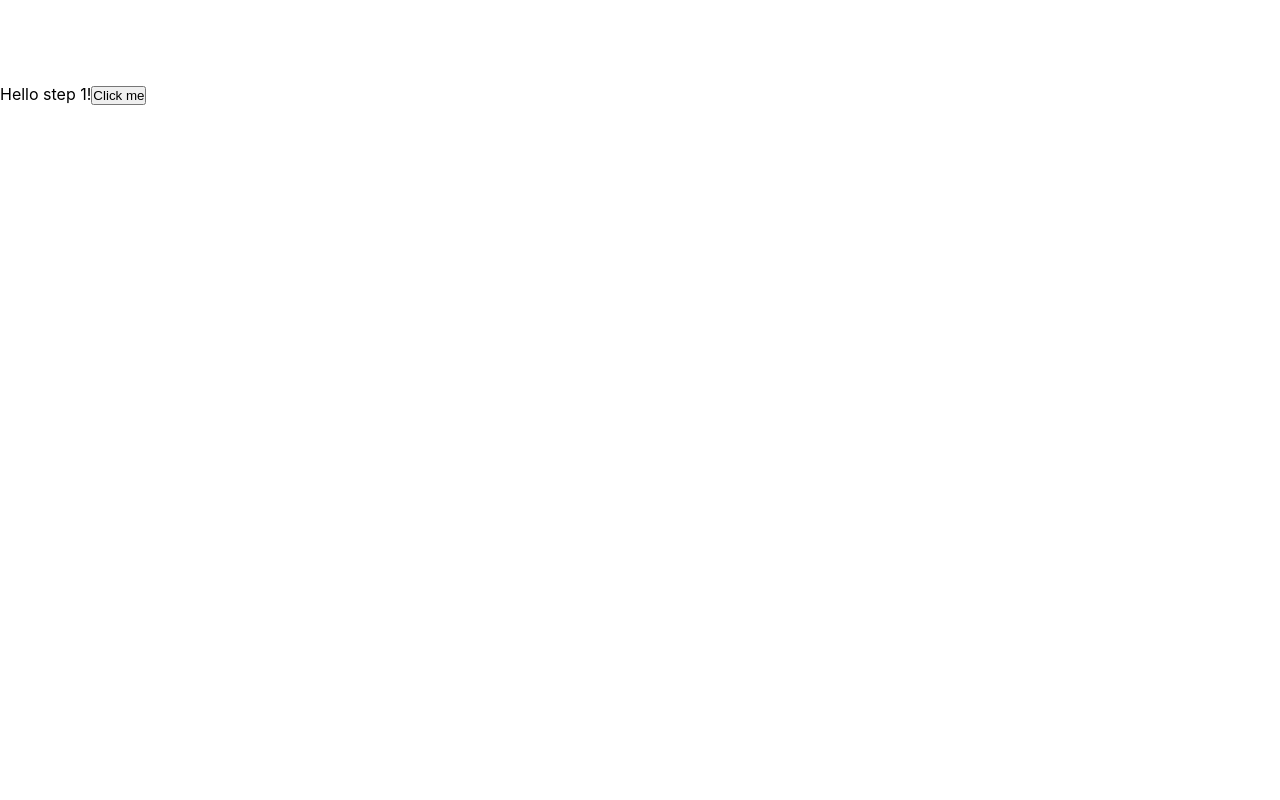
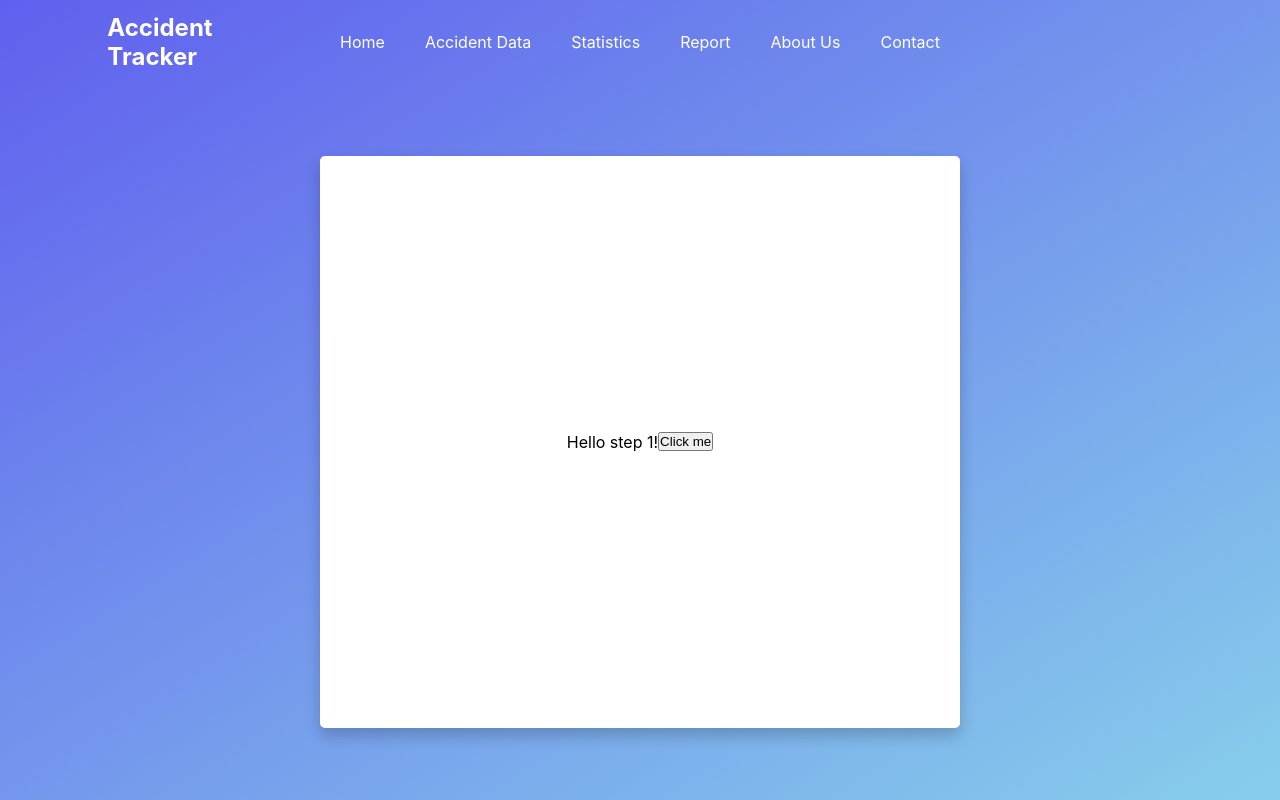
Before and after one commit to vikie1/school-project, a React (Create React App) app in the folder web-frontend/: page /report in a window 1280 px wide. Built offline with nearby package versions, Linux system fonts and the light colour scheme.

Commit message:
done with step form container page

```diff
--- a/web-frontend/src/components/FourthStep.jsx
+++ b/web-frontend/src/components/FourthStep.jsx
@@ -2,7 +2,7 @@ export const FourthStep = ({dataFromForms}) => {
     return (
         <>
         Hello step 4!
-        <button onClick={() => dataFromForms("hi", 5)}>Click me</button>
+        <button onClick={() => dataFromForms("hi", 1)}>Click me</button>
         </>
     );
 }
--- a/web-frontend/src/pages/ReportPage.jsx
+++ b/web-frontend/src/pages/ReportPage.jsx
@@ -1,3 +1,5 @@
+/** @jsxImportSource @emotion/react */
+import { css } from "@emotion/react";
 import { useState } from "react";
 import { FirstStep } from "../components/FirstStep";
 import { FourthStep } from "../components/FourthStep";
@@ -5,27 +7,57 @@ import { Header } from "../components/Header";
 import { SecondStep } from "../components/SecondStep";
 import { ThirdStep } from "../components/ThirdStep";
 
+export const ReportPage = (props) => {
+  const [steps, setSteps] = useState(1);
 
-export const ReportPage = (props) => {
-    const [steps, setSteps] = useState(1);
+  const { root, main } = reportPageStyles();
 
-    const dataFromForms = (data, nextStep) => {
-        setSteps(nextStep);
-        console.log(data, nextStep);
-    };
+  const dataFromForms = (data, nextStep) => {
+    setSteps(nextStep);
+    console.log(data, nextStep);
+  };
 
   return (
     <>
-      <div>
+      <div css={root}>
         <Header pageTitle={"Report Accident"} />
 
-        <main>
-            {steps === 1 && <FirstStep dataFromForms={dataFromForms}/>}
-            {steps === 2 && <SecondStep dataFromForms={dataFromForms}/>}
-            {steps === 3 && <ThirdStep dataFromForms={dataFromForms}/>}
-            {steps === 4 && <FourthStep dataFromForms={dataFromForms}/>}
+        <main css={main}>
+          {steps === 1 && <FirstStep dataFromForms={dataFromForms} />}
+          {steps === 2 && <SecondStep dataFromForms={dataFromForms} />}
+          {steps === 3 && <ThirdStep dataFromForms={dataFromForms} />}
+          {steps === 4 && <FourthStep dataFromForms={dataFromForms} />}
         </main>
       </div>
     </>
   );
 };
+
+export const reportPageStyles = () => {
+  const root = css`
+    background-image: linear-gradient(to bottom right, #6060ee, skyblue);
+    width: 100vw;
+    height: 100vh;
+    display: grid;
+    grid-template-rows: min-content auto;
+    grid-template-columns: 1fr;
+  `;
+
+  const main = css`
+    width: 50%;
+    height: 80%;
+    margin: auto;
+    background-color: white;
+
+    /* make it appear card like */
+    transition: 0.3s;
+    box-shadow: 0 8px 16px 0 rgba(0, 0, 0, 0.2);
+    border-radius: 5px;
+
+    display: flex;
+    justify-content: center;
+    align-items: center;
+  `;
+
+  return { root, main };
+};
```
